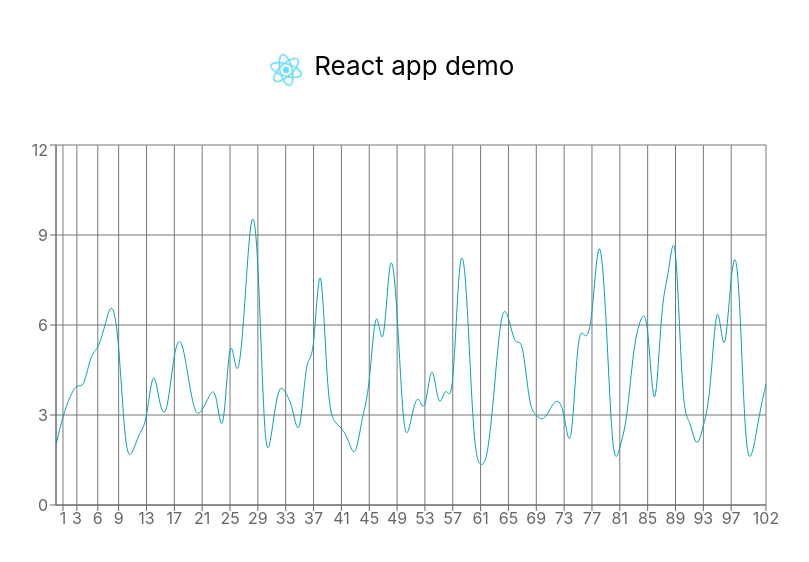
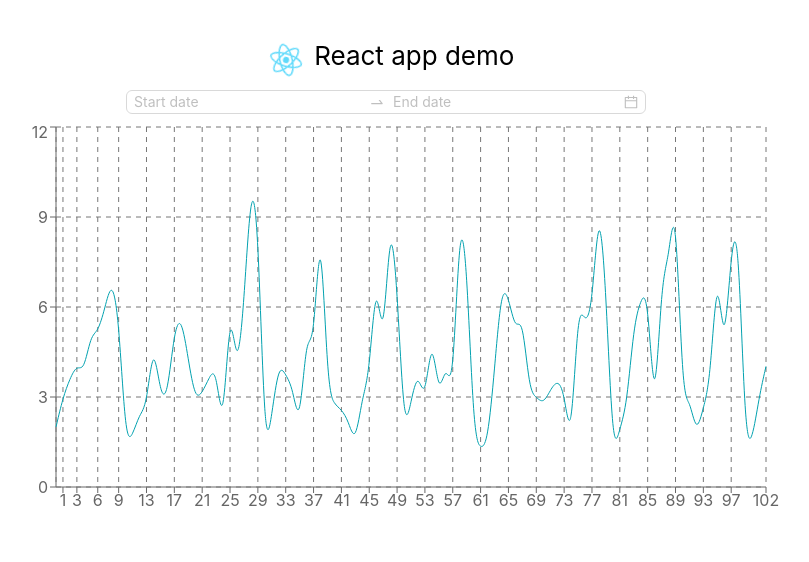
Before and after one commit to evKoval/react_demo, a React (Create React App) app: page / in a window 1280 px wide. Shown: the top 562 px of the page, without its empty margins (254-1063 px from the left). Built offline with nearby package versions, Linux system fonts and the light colour scheme.

Commit message:
RangePicker + presets

```diff
--- a/package.json
+++ b/package.json
@@ -13,7 +13,9 @@
     "@types/node": "^16.18.30",
     "@types/react": "^18.2.6",
     "@types/react-dom": "^18.2.4",
+    "antd": "^5.4.7",
     "cra-template-typescript": "1.2.0",
+    "dayjs": "^1.11.7",
     "react": "^18.2.0",
     "react-dom": "^18.2.0",
     "react-scripts": "5.0.1",
--- a/src/App.css
+++ b/src/App.css
@@ -2,6 +2,7 @@
     text-align: center;
     display: flex;
     flex-direction: column;
+    gap: 10px;
     align-items: center;
     justify-content: center;
 }
@@ -22,7 +23,6 @@
     /*min-height: 100vh;*/
 
     font-size: calc(10px + 2vmin);
-  margin: 50px;
     /*color: white;*/
 }
 
--- a/src/App.tsx
+++ b/src/App.tsx
@@ -1,7 +1,7 @@
 import React from 'react';
 import logo from './logo.svg';
 import './App.css';
-import {Chart} from "./Chart";
+import {Chart} from "./components/Chart/Chart";
 
 function App() {
   return (
--- a/src/Chart.tsx
+++ /dev/null
@@ -1,37 +0,0 @@
-import {JSX, useEffect, useState} from "react";
-import {Dot, generateData, generateDataInPosition} from "./chartData";
-import {CartesianGrid, Line, LineChart, Tooltip, XAxis, YAxis} from "recharts";
-
-export const Chart = (): JSX.Element => {
-    const [data, setData] = useState<Dot[]>(generateData())
-
-    useEffect(() => {
-        const timeout = setTimeout(() => setData((prev) => [...prev, generateDataInPosition(prev.length)]), 2000)
-        return () => clearTimeout(timeout);
-    }, [data.length])
-    return (
-        <LineChart
-            width={800}
-            height={400}
-            data={data}
-            margin={{top: 5, right: 20, left: 10, bottom: 5}}
-            throttleDelay={10}
-        >
-            <CartesianGrid stroke="#777"/>
-            <YAxis/>
-            <XAxis/>
-            <Tooltip/>
-            <CartesianGrid stroke="white" strokeDasharray="10 10"/>
-            <Line
-                // type="monotone"
-                type="basis"
-                dataKey="yValue"
-                stroke="#02A1AFFF"
-                // dot={{r: 2, stroke: "#02A1AFFF", strokeWidth: 2}}
-                dot={false}
-                // animationDuration={100}
-                // isAnimationActive={false}
-            />
-        </LineChart>
-    )
-}
--- /dev/null
+++ b/src/components/Chart/Chart.tsx
@@ -0,0 +1,41 @@
+import {JSX, useEffect, useState} from "react";
+import {Dot, generateData, generateDataInPosition} from "./chartData";
+import {CartesianGrid, Line, LineChart, Tooltip, XAxis, YAxis} from "recharts";
+import {Space} from "antd";
+import {RangePicker} from "../RangePicker";
+
+export const Chart = (): JSX.Element => {
+    const [data, setData] = useState<Dot[]>(generateData())
+
+    useEffect(() => {
+        const timeout = setTimeout(() => setData((prev) => [...prev, generateDataInPosition(prev.length)]), 2000)
+        return () => clearTimeout(timeout);
+    }, [data.length])
+    return (
+        <Space direction={"vertical"}>
+            <RangePicker />
+            <LineChart
+                width={800}
+                height={400}
+                data={data}
+                margin={{top: 5, right: 20, left: 10, bottom: 5}}
+                throttleDelay={10}
+            >
+                <YAxis/>
+                <XAxis/>
+                <Tooltip/>
+                <CartesianGrid stroke="#777" strokeDasharray="5 5"/>
+                <Line
+                    // type="monotone"
+                    type="basis"
+                    dataKey="yValue"
+                    stroke="#02A1AFFF"
+                    // dot={{r: 2, stroke: "#02A1AFFF", strokeWidth: 2}}
+                    dot={false}
+                    // animationDuration={100}
+                    // isAnimationActive={false}
+                />
+            </LineChart>
+        </Space>
+    )
+}
--- /dev/null
+++ b/src/components/RangePicker.tsx
@@ -0,0 +1,34 @@
+import {JSX} from "react";
+import dayjs, {Dayjs} from "dayjs";
+import {DatePicker} from "antd";
+
+const onRangeChange = (dates: null | (Dayjs | null)[], dateStrings: string[]) => {
+    if (dates) {
+        console.log('From: ', dates[0], ', to: ', dates[1]);
+        console.log('From: ', dateStrings[0], ', to: ', dateStrings[1]);
+    } else {
+        console.log('Clear');
+    }
+};
+
+const rangePresets: {
+    label: string;
+    value: [Dayjs, Dayjs];
+}[] = [
+    {label: 'Год', value: [dayjs().add(-1, 'year'), dayjs()]},
+    {label: 'Месяц', value: [dayjs().add(-1, 'month'), dayjs()]},
+    {label: 'Неделя', value: [dayjs().add(-1, 'week'), dayjs()]},
+    {label: 'День', value: [dayjs().add(-1, 'd'), dayjs()]},
+];
+
+export const RangePicker = (): JSX.Element => {
+    return (
+        <DatePicker.RangePicker
+            presets={rangePresets}
+            showTime
+            size={"small"}
+            format="HH:mm:ss DD.MM.YYYY"
+            onChange={onRangeChange}
+        />
+    )
+}
--- a/src/index.css
+++ b/src/index.css
@@ -1,5 +1,5 @@
 body {
-  margin: 0;
+  margin: 40px;
   font-family: -apple-system, BlinkMacSystemFont, 'Segoe UI', 'Roboto', 'Oxygen',
     'Ubuntu', 'Cantarell', 'Fira Sans', 'Droid Sans', 'Helvetica Neue',
     sans-serif;
```
Also changed, not shown: src/components/Chart/chartData.ts (renamed from src/chartData.ts), 1 other file (tests, documents, lock files or other folders). Lines whose indentation alone changed are shown as unchanged.
